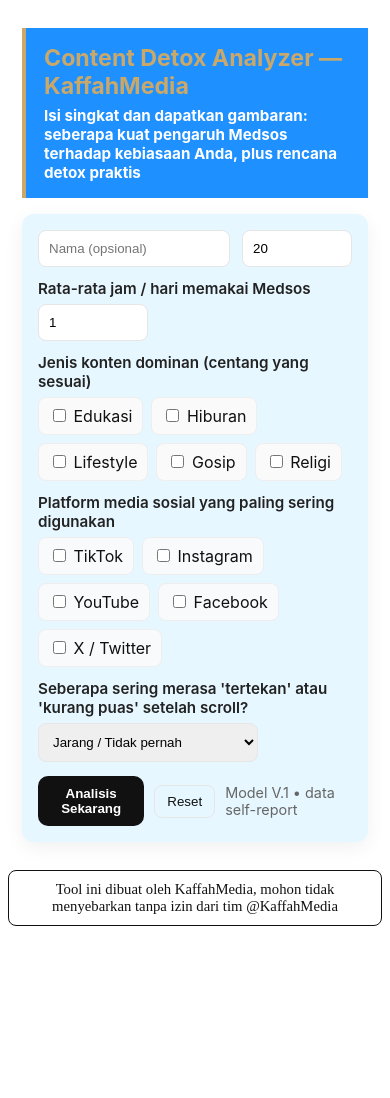
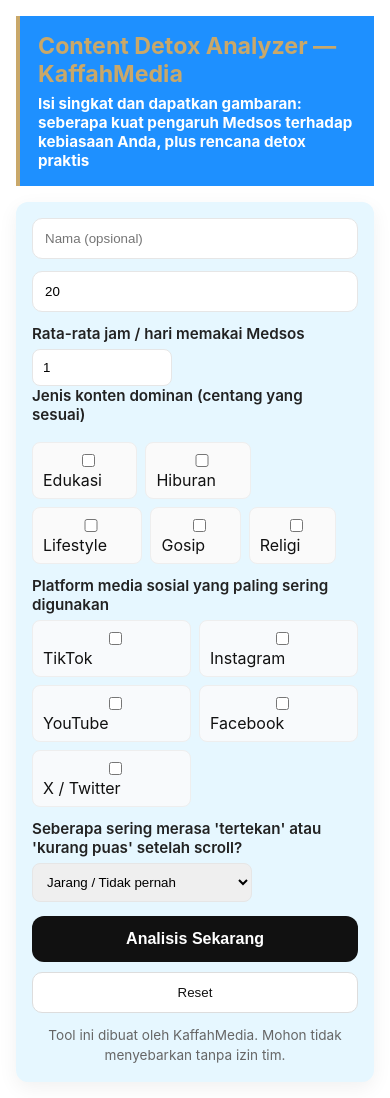
Before and after one commit to zikrialfaqih120-gif/Content-Detox-Analyzer, a plain HTML site: page index.html in a window 390 px wide. Before the commit the page ends 934 px from the top, so only its background shows below. Drawn offline with Linux system fonts and the light colour scheme.

Commit message:
Enhance layout and styling of index.html
Refactor HTML structure and styles for improved layout and responsiveness.

```diff
--- a/index.html
+++ b/index.html
@@ -1,5 +1,46 @@
 <!-- KaffahMedia — Content Detox Analyzer (Polished & Ready to Sell) -->
-<div id="km-detox" style="max-width:820px;margin:28px auto;padding:0 14px;font-family:Inter,system-ui,Arial,sans-serif;">
+<div id="km-detox" style="
+  width:100%;
+  max-width:820px;
+  margin:0 auto;
+  padding:16px;
+  font-family:Inter,system-ui,Arial,sans-serif;
+">
+<style>
+  * {
+    box-sizing: border-box;
+  }
+
+  html, body {
+    margin: 0;
+    padding: 0;
+    max-width: 100%;
+    overflow-x: hidden;
+    font-family: Inter, system-ui, Arial, sans-serif;
+  }
+
+  #km-detox {
+    max-width: 820px;
+    margin: 0 auto;
+    padding: 14px;
+  }
+
+  input, select, button, a {
+    width: 100%;
+    max-width: 100%;
+  }
+
+  button, a {
+    touch-action: manipulation;
+  }
+@media (max-width:480px){
+  #kd_result > div:first-child{
+    flex-direction:column;
+    align-items:flex-start;
+  }
+}
+
+</style>
 
   <!-- Header -->
   <div style="border-left:4px solid #c9a86a;padding:16px 18px;background:#1E90FF;margin-bottom:16px;">
@@ -13,17 +54,21 @@
   <div style="background:#e6f7ff;border-radius:12px;padding:16px;box-shadow:0 6px 20px rgba(12,12,12,0.06);color:#111;">
     <!-- Form area -->
     <div id="km-form" style="display:block;">
-      <div style="display:flex;gap:12px;flex-wrap:wrap;">
-        <input id="kd_name" placeholder="Nama (opsional)" style="flex:1;min-width:180px;padding:10px;border:1px solid #e6e6e6;border-radius:8px;">
-        <input id="kd_age" type="number" min="10" max="100" value="20" style="width:110px;padding:10px;border:1px solid #e6e6e6;border-radius:8px;">
-      </div>
+    <div style="display:flex;flex-direction:column;gap:12px;">
+  <input id="kd_name" placeholder="Nama (opsional)"
+    style="padding:12px;border:1px solid #e6e6e6;border-radius:10px;">
+
+  <input id="kd_age" type="number" min="10" max="100" value="20"
+    style="padding:12px;border:1px solid #e6e6e6;border-radius:10px;">
+</div>
 
       <div style="margin-top:12px;">
         <label style="font-weight:600;font-size:0.95rem;color:#222;display:block;margin-bottom:6px;">Rata-rata jam / hari memakai Medsos</label>
-        <input id="kd_hours" type="number" step="0.5" min="0" max="12" value="1" style="width:110px;padding:10px;border:1px solid #e6e6e6;border-radius:8px;">
-      </div>
+        <input id="kd_hours" type="number" step="0.5" min="0" max="12" value="1"
+style="max-width:140px;width:100%;padding:10px;border:1px solid #e6e6e6;border-radius:8px;">
 
-      <div style="margin-top:12px;">
+
+   <div style="display:flex;flex-direction:column;gap:12px;">
         <label style="font-weight:600;font-size:0.95rem;color:#222;display:block;margin-bottom:6px;">Jenis konten dominan (centang yang sesuai)</label>
         <div style="display:flex;flex-wrap:wrap;gap:8px;">
           <label style="background:#fafafa;padding:8px 10px;border-radius:8px;border:1px solid #eee;">
@@ -48,7 +93,11 @@
     Platform media sosial yang paling sering digunakan
   </label>
 
-  <div style="display:flex;flex-wrap:wrap;gap:8px;">
+ <div style="
+display:grid;
+grid-template-columns:repeat(auto-fit,minmax(140px,1fr));
+gap:8px;
+">
     <label style="background:#f8fafc;padding:8px 10px;border-radius:8px;border:1px solid #eee;">
       <input class="kd_platform" type="checkbox" value="TikTok"> TikTok
     </label>
@@ -70,7 +119,8 @@
 
       <div style="margin-top:12px;">
         <label style="font-weight:600;font-size:0.95rem;color:#222;display:block;margin-bottom:6px;">Seberapa sering merasa 'tertekan' atau 'kurang puas' setelah scroll?</label>
-        <select id="kd_mood" style="width:220px;padding:10px;border:1px solid #e6e6e6;border-radius:8px;">
+       <select id="kd_mood" style="max-width:220px;width:100%;padding:10px;border:1px solid #e6e6e6;border-radius:8px;">
+
           <option value="0">Jarang / Tidak pernah</option>
           <option value="1">Kadang</option>
           <option value="2">Sering</option>
@@ -78,12 +128,19 @@
         </select>
       </div>
 
-      <div style="display:flex;gap:10px;margin-top:14px;align-items:center;">
-        <button id="kd_run" style="background:#111;color:#fff;padding:10px 14px;border-radius:10px;border:none;cursor:pointer;font-weight:700;">Analisis Sekarang</button>
-        <button id="kd_reset" style="background:transparent;color:#111;padding:8px 12px;border-radius:8px;border:1px solid #e6e6e6;cursor:pointer;">Reset</button>
-        <div style="margin-left:auto;font-size:0.9rem;color:#666;">Model V.1 • data self-report</div>
-      </div>
-    </div>
+      <div style="display:flex;flex-direction:column;gap:10px;margin-top:14px;">
+  <button id="kd_run"
+    style="background:#111;color:#fff;padding:14px;border-radius:12px;
+    border:none;font-weight:700;font-size:1rem;">
+    Analisis Sekarang
+  </button>
+
+  <button id="kd_reset"
+    style="background:#fff;color:#111;padding:12px;border-radius:10px;
+    border:1px solid #ddd;">
+    Reset
+  </button>
+</div>
 
     <!-- Result area (hidden initially) -->
     <div id="kd_result" style="display:none;margin-top:18px;padding:12px;border-radius:10px;background:#0f1720;color:#f7f7f7;">
@@ -101,12 +158,10 @@
 
     <!-- small footnote -->
   <div style="margin-top:12px;color:#666;font-size:0.92rem;text-align:center;">
-    <a id="kd_contact" href="#"
-       style="background:transparent;border:1px solid #111;color:#111;
-              padding:10px 12px;border-radius:8px;text-decoration:none;
-              display:inline-block;">
-      Tool ini dibuat oleh KaffahMedia, mohon tidak menyebarkan tanpa izin dari tim @KaffahMedia
-    </a>
+    <div style="font-size:0.85rem;line-height:1.5;">
+  Tool ini dibuat oleh KaffahMedia. Mohon tidak menyebarkan tanpa izin tim.
+</div>
+
   </div>
 
 </div> <!-- END #km-detox -->
@@ -186,7 +241,25 @@
 
     // CTA Buttons Snippet
     html += `<div style="margin-top:14px;"><div style="font-weight:700;margin-bottom:10px;">Rencana Detox Singkat</div>`;
-    function ctaButton(url,label){ return `<a href="${url}" target="_blank" style="display:inline-block;margin:6px 8px 0 0;padding:10px 14px;border-radius:10px;background:#111;color:#fff;font-weight:700;font-size:0.9rem;text-decoration:none;box-shadow:0 4px 10px rgba(0,0,0,0.25);">${label}</a>`;}
+   function ctaButton(url,label){
+  return `
+  <a href="${url}" target="_blank"
+  style="
+    display:block;
+    width:100%;
+    margin:8px 0;
+    padding:14px;
+    border-radius:12px;
+    background:#111;
+    color:#fff;
+    font-weight:700;
+    text-align:center;
+    text-decoration:none;
+  ">
+  ${label}
+  </a>`;
+}
+
     if(score < 30){
       html += ctaButton('#','📘 Panduan Kurasi Konten') + ctaButton('#','📊 Template Evaluasi Harian');
     } else if(score <= 50){
```
